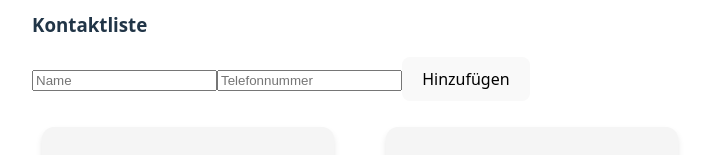
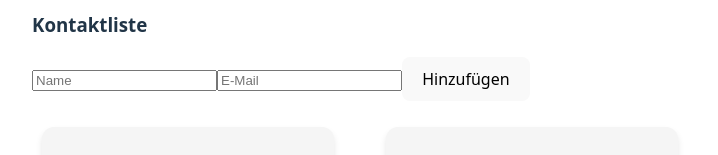
Before and after one commit to ajungAE/react-test-jung, a React (Vite) app: page / in a window 1280 px wide. Shown: the part 365-520 px from the top of the page, without its empty margins (32-750 px from the left). Built offline with nearby package versions, Linux system fonts and the light colour scheme.

Commit message:
Add email field to ContactList component and update contact structure

```diff
--- a/src/ContactList.jsx
+++ b/src/ContactList.jsx
@@ -4,7 +4,7 @@ function ContactList() {
   const [contacts, setContacts] = useState([]);
   const [name, setName] = useState("");
   const [phone, setPhone] = useState("");
-
+  const [email, setEmail] = useState("");
 
   // Laden der Kontakte aus localStorage (beim Mounten)
   useEffect(() => {
@@ -19,10 +19,11 @@ function ContactList() {
 
   const addContact = () => {
     if (name.trim() && phone.trim()) {
-      const newContact = { name, phone };
+      const newContact = { name, phone, email };
       setContacts([...contacts, newContact]);
       setName("");
       setPhone("");
+      setEmail("");
     }
   };
 
@@ -30,7 +31,6 @@ function ContactList() {
     const updated = contacts.filter((_, i) => i !== indexToRemove);
     setContacts(updated);
   };
-
 
   return (
     <div className="contact-list">
@@ -42,19 +42,19 @@ function ContactList() {
         onChange={(e) => setName(e.target.value)}
       />
       <input
-        type="text"
-        placeholder="Telefonnummer"
-        value={phone}
-        onChange={(e) => setPhone(e.target.value)}
+        type="email"
+        placeholder="E-Mail"
+        value={email}
+        onChange={(e) => setEmail(e.target.value)}
       />
       <button onClick={addContact}>Hinzufügen</button>
 
       <ul>
         {contacts.map((contact, index) => (
           <li key={index}>
-          📞 {contact.name} – {contact.phone}
-          <button onClick={() => deleteContact(index)}>Löschen</button>
-        </li>
+            📞 {contact.name} – {contact.phone} – 📧 {contact.email}
+            <button onClick={() => deleteContact(index)}>Löschen</button>
+          </li>
         ))}
       </ul>
     </div>
```
